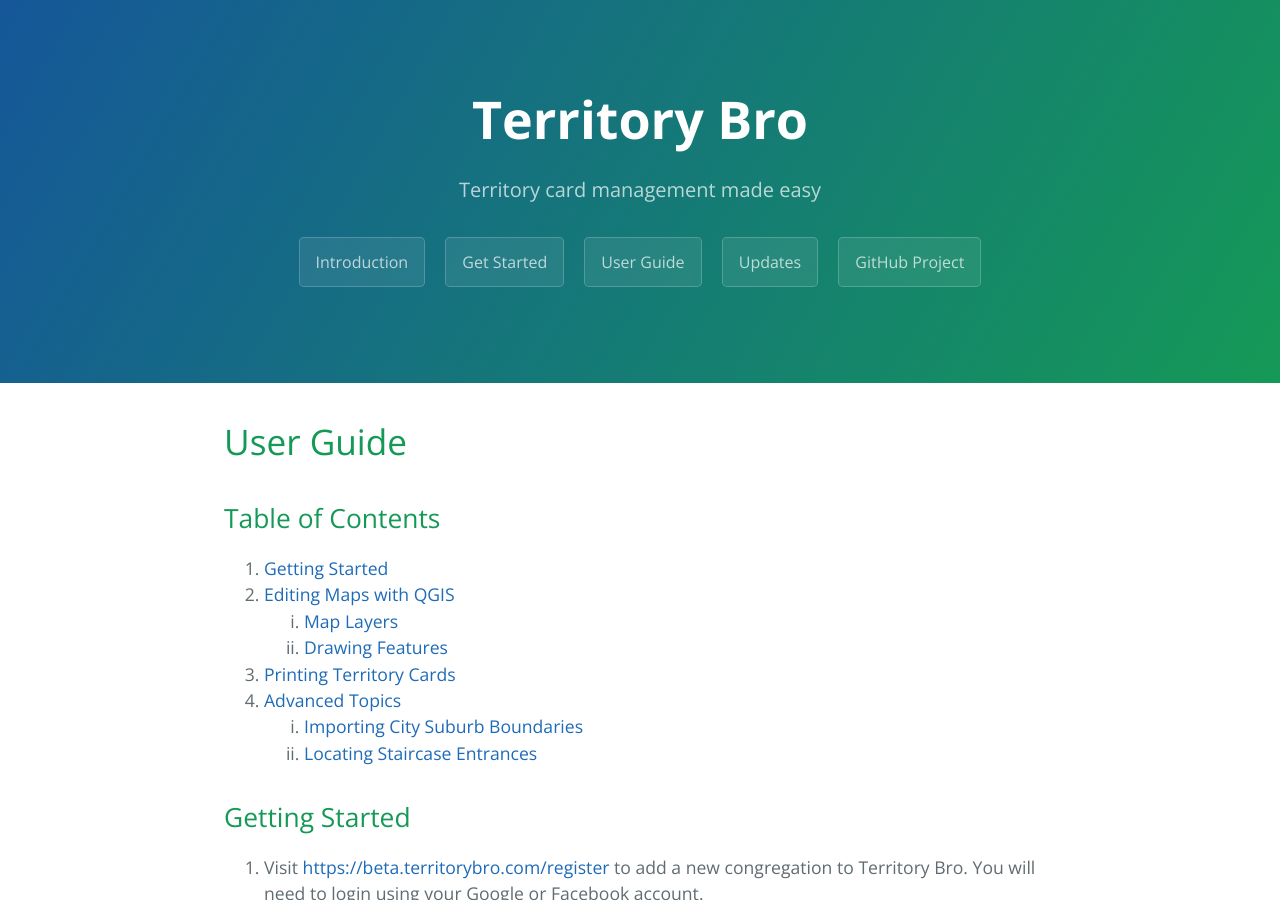
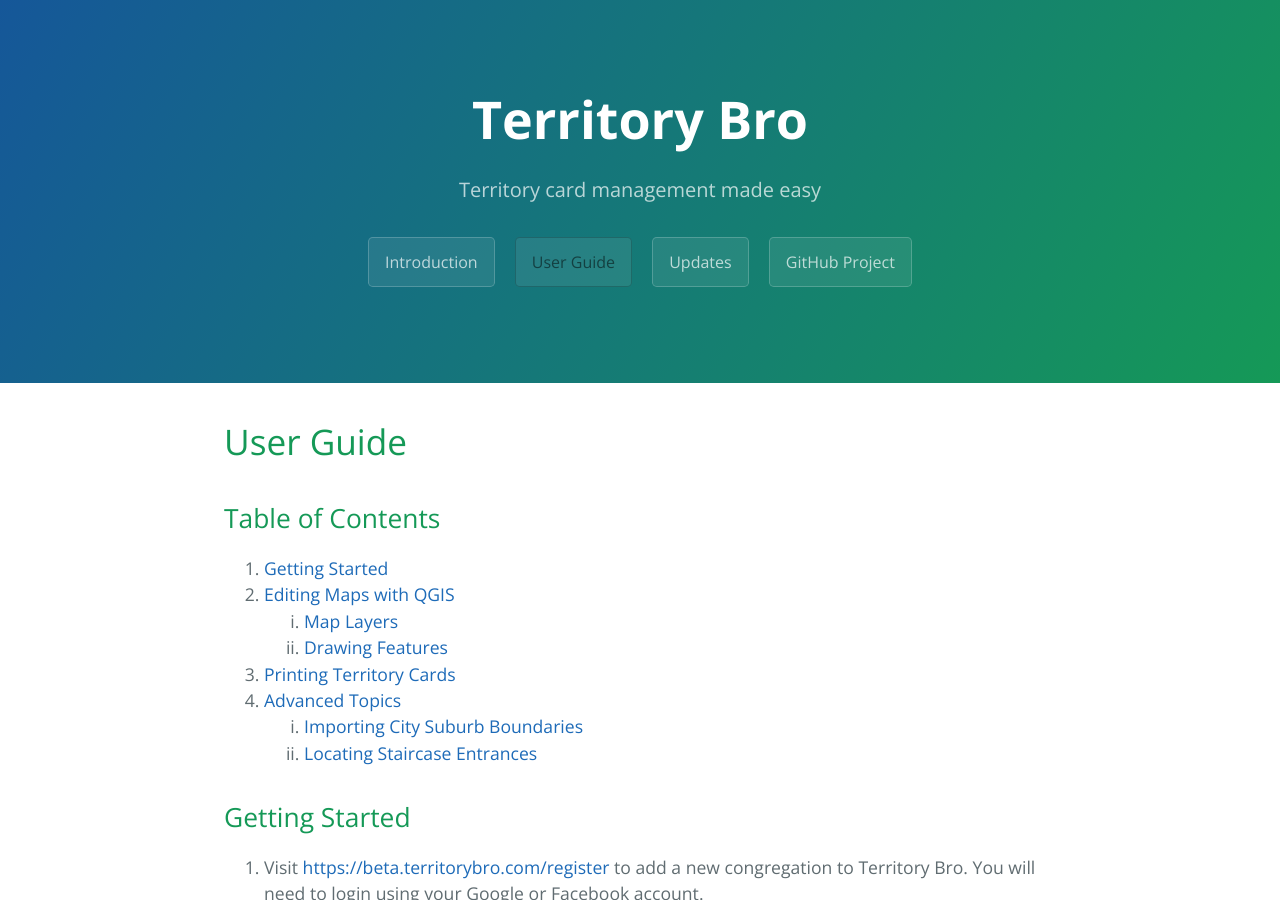
Before and after one commit to luontola/territory-bro, a Jekyll site: the page built from docs/guide.md, in a window 1280 px wide and 900 px high. Built offline with Jekyll 4.4.1, drawn with Linux system fonts in a browser that asks for light colours.

```diff
--- a/docs/_config.yml
+++ b/docs/_config.yml
@@ -8,8 +8,6 @@ url: "http://territorybro.com" # the base hostname & protocol for your site
 navigation:
   - title: Introduction
     url: /
-  - title: Get Started
-    url: /guide/register
   - title: User Guide
     url: /guide/
   - title: Updates
```
Also changed, not shown: docs/guide.md (renamed from docs/guide2.md, +1 -1 lines), docs/guide/layers-panel-1x.png (renamed from docs/guide2/layers-panel-1x.png), docs/guide/layers-panel-2x.png (renamed from docs/guide2/layers-panel-2x.png), docs/guide/territory-card-parts-1x.jpg (renamed from docs/guide2/territory-card-parts-1x.jpg), docs/guide/territory-card-parts-2x.jpg (renamed from docs/guide2/territory-card-parts-2x.jpg).
